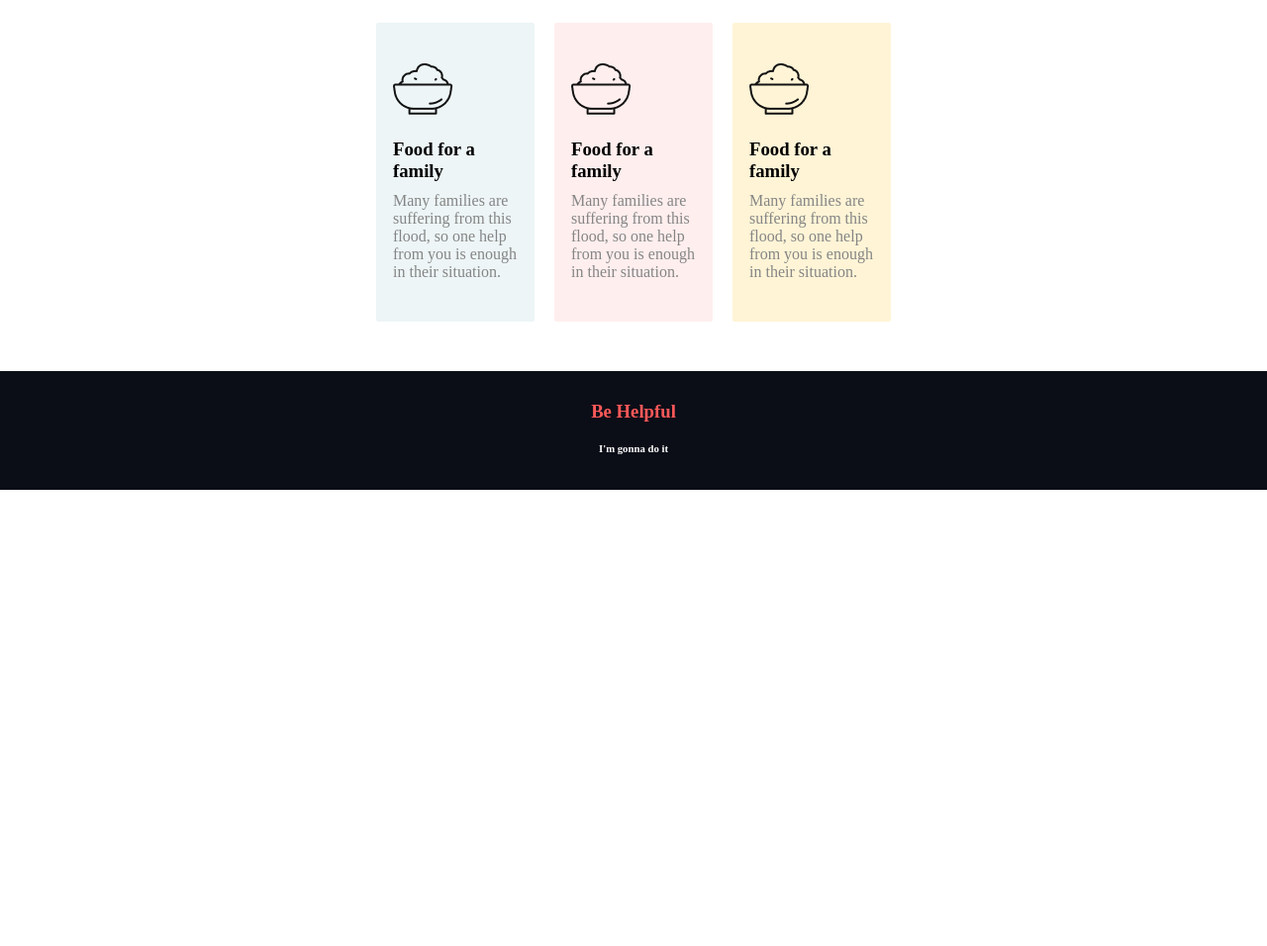
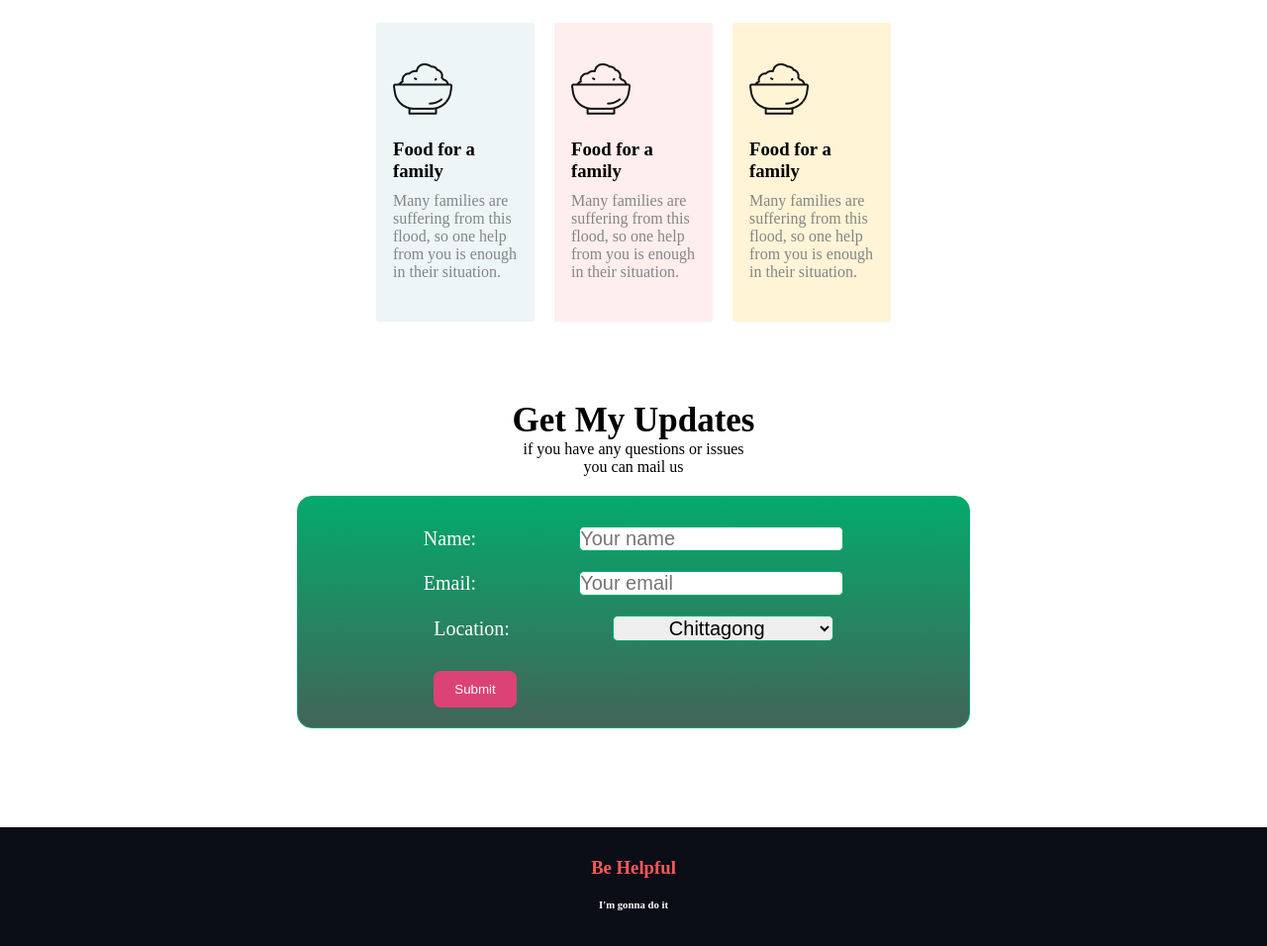
Before and after one commit to wahid30/palistine_design, a plain HTML site: page index.html in a window 1280 px wide. Shown: the part 1629-2585 px from the top of the page at 99% size. Before the commit the page ends 2124 px from the top, so only its background shows below. Drawn offline with Linux system fonts and the light colour scheme.

Commit message:
one bonas section added

```diff
--- a/index.html
+++ b/index.html
@@ -77,6 +77,47 @@
         </div>
       </div>
     </section>
+    <section class="update-area">
+      <h2>Get My Updates</h2>
+      <p>
+        if you have any questions or issues <br />
+        you can mail us
+      </p>
+      <div class="form-area">
+        <div>
+          <label class="input-labels" for="name">Name:</label>
+          <input
+            class="input-labels text-area"
+            type="text"
+            placeholder="Your name"
+          />
+        </div>
+        <div>
+          <label class="input-labels" for="name">Email:</label>
+          <input
+            class="input-labels text-area"
+            type="email"
+            placeholder="Your email"
+          />
+        </div>
+        <div>
+          <label class="input-labels" for="location">Location:</label>
+          <select class="input-labels text-area" name="find-us" id="find-us">
+            <option value="Dhaka">Dhaka</option>
+            <option value="Chittagong" selected>Chittagong</option>
+            <option value="Khulna">Khulna</option>
+            <option value="comilla">comilla</option>
+            <option value="Rajshahi">Rajshahi</option>
+            <option value="Rongpur">Rongpur</option>
+            <option value="Noakhali">Noakhali</option>
+            <option value="Candpur">Candpur</option>
+          </select>
+        </div>
+        <div>
+          <input class="submit" type="submit" value="Submit" />
+        </div>
+      </div>
+    </section>
   </body>
   <footer class="footer-area">
     <h3 class="footer-content">Be Helpful</h3>
--- a/style.css
+++ b/style.css
@@ -126,6 +126,51 @@ h2 {
   background-color: #fff4d6;
 }
 
+/* section 05: update-area*/
+.update-area {
+  text-align: center;
+  margin-top: 30px;
+  margin-bottom: 100px;
+}
+
+.form-area {
+  border: 1px solid #04aa6d;
+  border-radius: 15px;
+  margin: 20px 300px;
+  padding: 20px;
+  background: linear-gradient(#04aa6d, #426458);
+  color: white;
+}
+
+.input-labels {
+  margin: 10px 50px;
+  font-size: 20px;
+}
+
+.text-area {
+  border: 1px solid #04aa6d;
+  border-radius: 5px;
+}
+
+select {
+  padding: 0px 52px;
+}
+
+.submit {
+  background-color: #db4376;
+  padding: 10px 20px;
+  border: 1px solid #db4376;
+  border-radius: 7px;
+  color: white;
+  cursor: pointer;
+  margin-top: 20px;
+  margin-right: 320px;
+}
+
+.submit:hover {
+  background-color: #f1296c;
+}
+
 /* Section 06: footer area */
 
 .footer-area {
```
